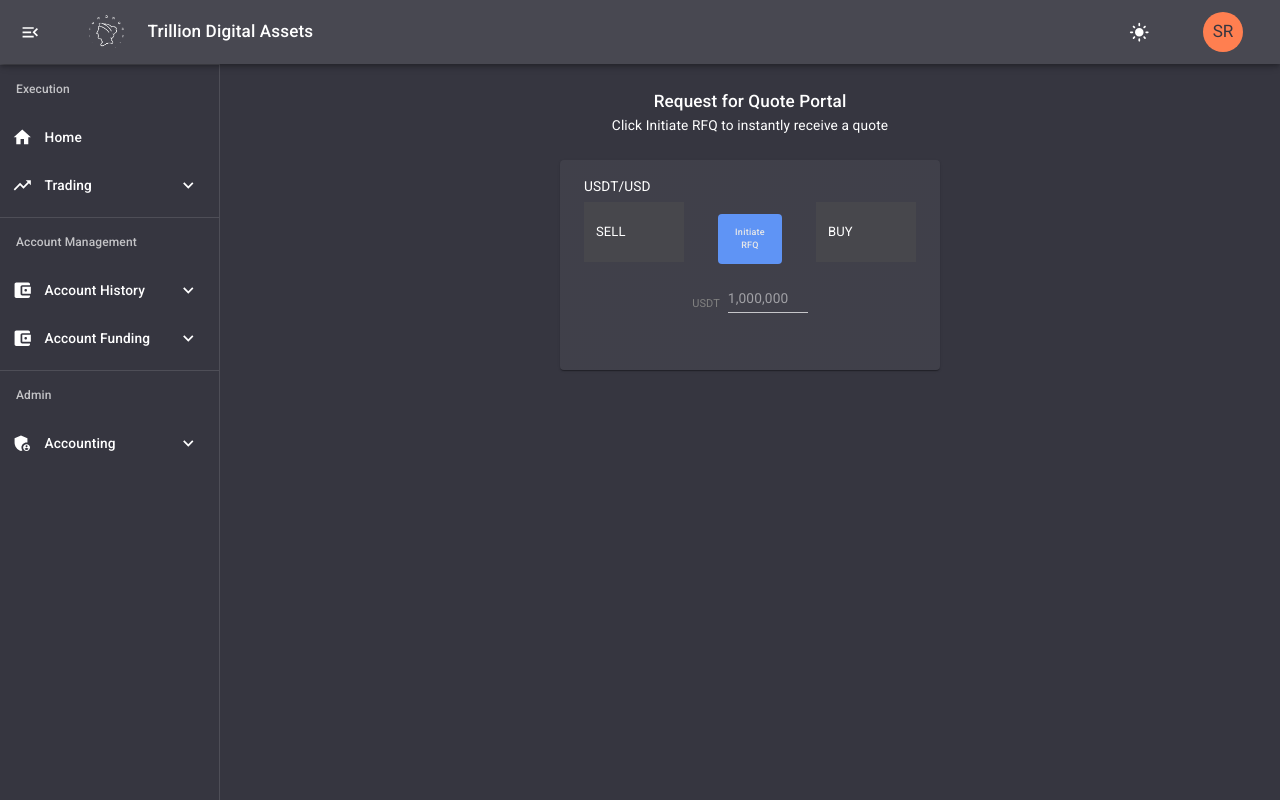
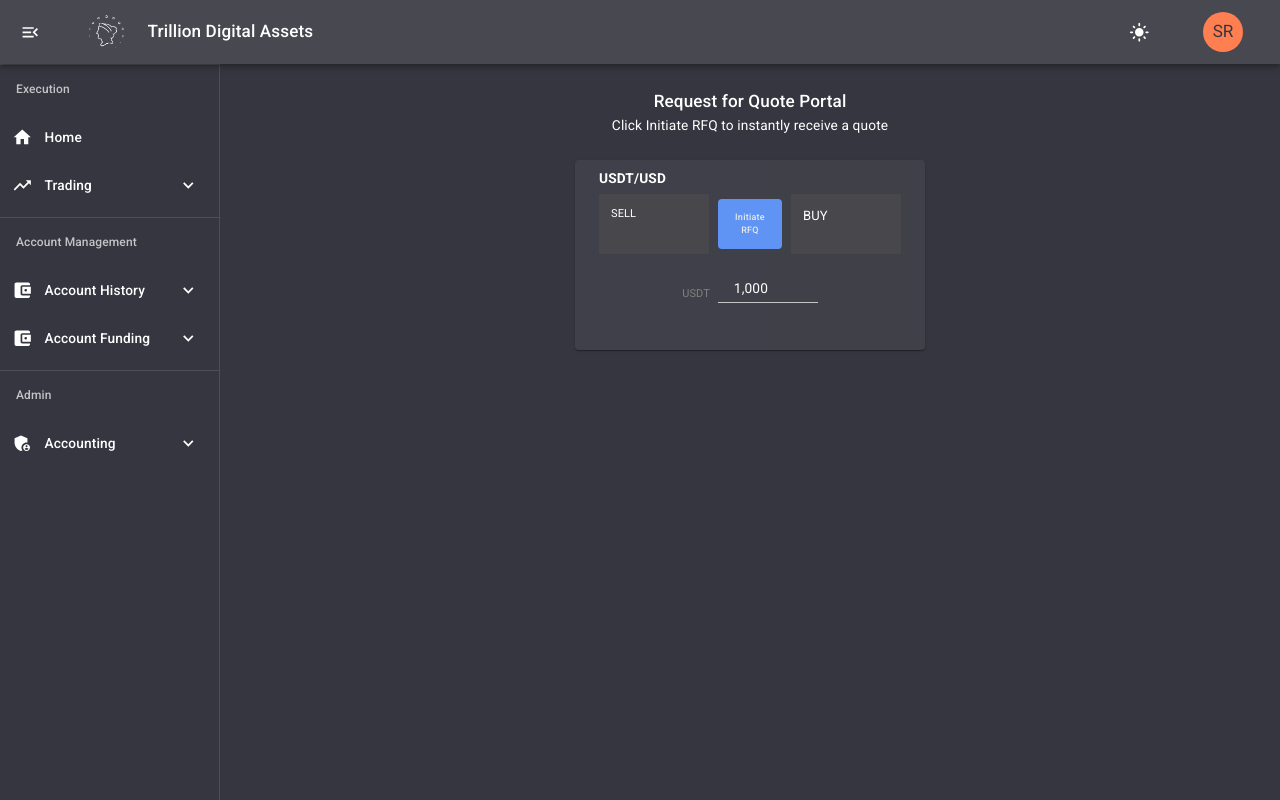
Before and after one commit to mohsinds/TDA_GUIv2, a Next.js app: page /trading/spotrfq in a window 1280 px wide. Built offline with nearby package versions, Linux system fonts and the light colour scheme.

Commit message:
Tile UI done

```diff
--- a/src/components/RFQ Tile/Tile.tsx
+++ b/src/components/RFQ Tile/Tile.tsx
@@ -3,15 +3,12 @@
   Card,
   CardActionArea,
   CardContent,
-  Avatar
 } from "@mui/material";
 import { Typography } from "@mui/material";
 import Button from "@mui/material/Button";
 import Input from "@mui/material/Input";
 import LinearProgress from "@mui/material/LinearProgress";
 import { CustomThemeContext } from "@/themes/CustomThemeContext";
-// import asd from '../../components/Images/commitment.jpg'
-// import "../../components/Images/ec_logo-removebg-preview.png"
 
 
 export default function Tile() {
@@ -19,15 +16,15 @@
   const [inputValue, setInputValue] = React.useState<boolean>(false);
   const [InitiateRq, setInitRq] = React.useState<boolean>(false);
   const [hideRQ, setHideRq] = React.useState<boolean>(false);
-  const [rejet, setRejet] = React.useState<boolean>(false);
   const [buyValue, setBuyValue] = React.useState("0.28376");
   const [sellValue, setSellValue] = React.useState("1.028476");
-  const [iniNum, setInitNumb] = React.useState("");
-  const [progress, setProgress] = React.useState(0);
+  const [iniNum, setInitNumb] = React.useState("1000");
+  const [progress, setProgress] = React.useState(100);
   const [buySell, setBuySell] = React.useState(false);
   const [buySellValue, setBuySellValue] = React.useState("");
+  const [secondCounter, setSecCounter] = React.useState(0)
 
-  const formatNumber = (value:string) => {
+  const formatNumber = (value: string) => {
     // Remove non-numeric characters
     const numericValue = value.replace(/[^0-9]/g, "");
     // Format the number as desired
@@ -38,10 +35,7 @@
     return numericValue;
   };
 
-  const inlargedNum = (value:string, valueOf:string) => {
-    // if (value === "sell") {
-    //   return ""; // Return empty string if sellValue is "sell"
-    // }
+  const inlargedNum = (value: string, valueOf: string) => {
     console.log("value", value, "valueof", valueOf);
     const xxx = value?.split(".")[1];
     const yyy = value?.split(".")[0];
@@ -53,7 +47,8 @@
             fontSize: 15,
             alignItems: "end",
             marginTop: -3,
-            color: valueOf === "BUY" ? "green" : "red",
+            color: secondCounter > 70 ? "white" : valueOf === "BUY" ? "#26BAFC" : "red",
+            "&:hover": { color: "white" }
           }}
         >
           {yyy + "." + xxx?.substr(0, 2)}
@@ -71,29 +66,47 @@
   };
 
   const progBar = () => {
+    const decreaseAmount = 100 / (10); // Decrease amount per second to reach 0 in 10 seconds
+
     const timer = setInterval(() => {
       setProgress((oldProgress) => {
-        if (oldProgress === 100) {
-          return 100;
+        // If progress reaches 0, clear the interval
+        if (oldProgress === 0) {
+
+          clearInterval(timer);
+          setInitRq(false)
+          setHideRq(false)
+          setBuySell(false)
+          setInputValue(false)
+          return 0;
         }
-        const diff = Math.random() * 10;
-        return Math.min(oldProgress + diff, 100);
+        // Decrease the progress by the calculated amount
+        console.log('counter', Math.max(oldProgress - decreaseAmount, 0))
+        setSecCounter(Math.max(oldProgress - decreaseAmount, 0))
+        return (Math.max(oldProgress - decreaseAmount, 0))
+
+
       });
-    }, 500);
+    }, 1000); // Run every second
 
+    // Set the initial progress to 100 when starting the progress bar
+    setProgress(100);
+
+    // Return the cleanup function for the interval
     return () => {
       clearInterval(timer);
     };
   };
 
-  const buySellCard = (val:string, call:string) => {
+
+  const buySellCard = (val: string) => {
+    console.log('sellbuyvalue', buySellValue)
     return (
       <div
         style={{
           display: "flex",
           flexDirection: "column",
           justifyContent: "space-between",
-          // backgroundColor:'yellow',
           height: 130,
         }}
       >
@@ -105,26 +118,60 @@
         >
           USDT/USD
         </Typography>
-        <Typography>
-          You {call} {" USDT " + iniNum} at a rate of {val}
+        <Typography
+          sx={{
+            display: 'flex',
+            flexDirection: 'row',
+            fontWeight: '600',
+          }}
+        >
+          You {" " + buySellValue + " "}
+          <Typography
+            sx={{
+              backgroundColor: 'white',
+              color: buySellValue === "buy" ? "green" : "#F64A69",
+              fontSize: 10,
+              fontWeight: '600',
+              justifyContent: 'center',
+              alignItems: 'center',
+              display: 'flex',
+              width: 60,
+              marginX: 2
+            }}
+          >
+            {" USDT " + iniNum}
+          </Typography>
+          at a rate of
+          <Typography
+            sx={{
+              backgroundColor: 'white',
+              color: buySellValue === "buy" ? "green" : "#F64A69",
+              fontSize: 10,
+              fontWeight: '600',
+              justifyContent: 'center',
+              alignItems: 'center',
+              display: 'flex',
+              width: 40,
+              marginX: 1,
+            }}
+          >
+            {val}
+          </Typography>
+
         </Typography>
         <Button
           sx={{
             color: "white",
             alignSelf: "center",
-            backgroundColor: buySellValue === "sell" ? "green" : "#F64A69",
+            backgroundColor: buySellValue === "buy" ? "green" : "#F64A69",
             borderRadius: 50,
             padding: 1,
             fontSize: 10,
           }}
           onClick={() => {
             setBuySell(false);
-            // setRejet(true);
-            // setInputValue(true);
+            setBuySellValue("")
             inlargedNum("1.23457", "SELL");
-            // iniNum !== "" && setInputValue(true);
-            // setRejet(true);
-            // inlargedNum(sellValue, "SELL");
           }}
         >
           Close
@@ -140,74 +187,85 @@
     setTimeout(() => {
       setInitRq(false);
       setHideRq(true);
-    }, 2000);
+    }, 1000);
   };
+
 
   return buySell ? (
     <Card
       sx={{
         display: "flex",
-        height: 210,
-        width: 380,
+        height: 190,
+        width: 350,
         paddingX: 3,
         paddingY: 2,
         flexDirection: "column",
         backgroundColor: buySell
-          ? buySellValue === "sell"
+          ? buySellValue === "buy"
             ? "green"
             : "#F5264B"
           : "",
       }}
     >
-      <CardContent>{buySellCard(sellValue, "sold")}</CardContent>
+      <CardContent>{buySellCard(sellValue)}</CardContent>
     </Card>
   ) : (
     <Card
       sx={{
         display: "flex",
-        height: 210,
-        width: 380,
+        height: 190,
+        width: 350,
         paddingX: 3,
-        paddingY: 2,
+        paddingY: 1,
         flexDirection: "column",
-        backgroundColor: buySell
-          ? buySellValue === "sell"
-            ? "green"
-            : "#F5264B"
-          : "",
       }}
     >
       <>
-        <Typography>USDT/USD</Typography>
+        <Typography
+          sx={{
+            fontWeight: 'bold'
+          }}
+        >
+          USDT/USD
+        </Typography>
         <div
           style={{
             display: "flex",
             justifyContent: "space-between",
-            // backgroundColor: "blue",
             marginTop: 5.5,
           }}
         >
           <CardActionArea
             sx={{
-              backgroundColor:
-                themes.currentTheme === "dark" ? "#47474c" : "#f2f2f2",
-              width: 100,
+              backgroundColor: hideRQ && secondCounter > 70 ? 'red' : themes.currentTheme === "dark" ? '#47474c' : '#f2f2f2',
+              width: 110,
               height: 60,
               paddingX: 1.5,
+              paddingY: 1.5,
+              display: 'flex',
+              justifyContent: 'flex-start',
+              alignItems: 'flex-start',
+              flexDirection: 'column',
+              "&:hover": { backgroundColor: hideRQ ? "red" : '' }
             }}
             onClick={() => {
-              // setSellValue("sell");
-              iniNum !== '' && setBuySellValue("buy");
-              iniNum !== '' && setBuySell(true);
+              hideRQ && setBuySellValue("sell");
+              hideRQ && setBuySell(true);
             }}
           >
             {InitiateRq ? (
-              <Typography>Requesting</Typography>
+              <Typography
+                sx={{
+                  marginTop: 1,
+                  fontSize: 12,
+                  alignSelf: 'center'
+                }}
+              >Requesting</Typography>
             ) : (
               <>
                 <Typography
                   sx={{
-                    fontSize: 13,
+                    fontSize: 11,
                   }}
                 >
                   SELL
@@ -216,6 +274,7 @@
                   sx={{
                     fontSize: 20,
                     alignSelf: "center",
+                    marginTop: 0.5
                   }}
                 >
                   {inputValue && inlargedNum(sellValue, "SELL")}
@@ -223,15 +282,13 @@
               </>
             )}
           </CardActionArea>
-          {!hideRQ && (
+          {secondCounter < 10 && hideRQ ? (
             <Button
               onClick={() => {
-                iniNum !== "" && cancelRequest();
-                iniNum !== "" && setInputValue(true);
-                iniNum !== "" && setRejet(true);
-                setBuyValue("0.23476");
-                setSellValue("1.23745");
-                progBar();
+                setInitRq(false)
+                setHideRq(false)
+                setBuySell(false)
+                setInputValue(false)
               }}
               sx={{
                 bgcolor: "#5F94F5",
@@ -242,7 +299,39 @@
                 textTransform: "capitalize",
                 placeSelf: "center",
                 lineHeight: 1.5,
-                marginTop: 1.5,
+                // marginTop: 1.5,
+                "&:hover": {
+                  backgroundColor: "#85aff7",
+                  color: "#3c52b2",
+                },
+              }}
+            >
+              {"Requote"}
+            </Button>
+          )
+            :
+            (
+              !hideRQ &&
+              <Button
+                onClick={() => {
+                  InitiateRq ? setInitRq(false)
+                    :
+                    iniNum !== "" && cancelRequest(),
+                    iniNum !== "" && setInputValue(true),
+                    setBuyValue("0.23476"),
+                    setSellValue("1.23745"),
+                    progBar()
+                }}
+                sx={{
+                  bgcolor: "#5F94F5",
+                  height: 50,
+                  width: 40,
+                  color: "#e8e8e8",
+                  fontSize: 9,
+                  textTransform: "capitalize",
+                  placeSelf: "center",
+                  lineHeight: 1.5,
+                  // marginTop: 1.5,
                   "&:hover": {
                     backgroundColor: "#85aff7",
                     color: "#3c52b2",
@@ -251,23 +340,36 @@
               >
                 {InitiateRq ? "Cancel RFQ" : "Initiate RFQ"}
               </Button>
-          )}
+            )
+          }
           <CardActionArea
             sx={{
-              backgroundColor:
-                themes.currentTheme === "dark" ? "#47474c" : "#f2f2f2",
-              width: 100,
+              backgroundColor: hideRQ && secondCounter > 70 ? '#26BAFC' : themes.currentTheme === "dark" ? '#47474c' : '#f2f2f2',
+              width: 110,
               height: 60,
               paddingX: 1.5,
+              paddingY: 1.5,
+              display: 'flex',
+              justifyContent: 'flex-start',
+              alignItems: 'flex-start',
+              flexDirection: 'column',
+              "&:hover": { backgroundColor: hideRQ ? "#26BAFC" : ''}
             }}
             onClick={() => {
-              // setSellValue("sell");
-              iniNum !== '' && setBuySell(true);
-              iniNum !== '' && setBuySellValue("sell");
+              hideRQ && setBuySellValue("buy");
+              hideRQ && setBuySell(true);
             }}
           >
             {InitiateRq ? (
-              <Typography>Requesting</Typography>
+              <Typography
+                sx={{
+                  marginTop: 1,
+                  fontSize: 12,
+                  alignSelf: 'center'
+                }}
+              >
+                Requesting
+              </Typography>
             ) : (
               <>
                 <Typography
@@ -311,47 +413,52 @@
             USDT{" "}
           </Typography>
           <Input
-            sx={{ marginLeft: 1, width: 80 }}
+            sx={{
+              marginLeft: 1,
+              width: 100,
+              paddingLeft:2
+            }}
             value={iniNum && parseInt(iniNum).toLocaleString("en-US")}
             placeholder="1,000,000"
             onChange={(e) => setInitNumb(formatNumber(e.target.value))}
           />
         </div>
-        {rejet && hideRQ && (
+        {hideRQ && (
           <div
             style={{
               display: "flex",
               alignItems: "center",
               justifyContent: "space-evenly",
+              marginTop: 10
             }}
           >
+            <Typography
+              sx={{
+                fontSize: 10,
+                color: 'gray'
+              }}
+            >
+              {secondCounter.toString().substr(0, 1) + " seconds"}
+            </Typography>
             <LinearProgress
-              sx={{ width: 150, marginTop: 2, borderRadius: 50 }}
+              sx={{ width: 150, marginTop: 0, borderRadius: 50 }}
               variant="determinate"
               value={progress}
             />
-            {/* {progress < 100 && ( */}
             <Button
               onClick={() => {
+                setProgress(100);
                 setInputValue(false);
-                  setRejet(false);
-                  setProgress(0);
-                  setInitNumb("");
-                  // setInitRq(false)
                 setHideRq(false);
               }}
               sx={{
                 backgroundColor:
                   themes.currentTheme === "dark" ? "#47474c" : "#f2f2f2",
-                  // height:30,
-                  // width:30,
-                  //   color: "#000",
                 color: themes.currentTheme === "dark" ? "white" : "#000000",
                 fontSize: 8,
                 textTransform: "capitalize",
                 placeSelf: "end",
                 lineHeight: 1.5,
-                  marginTop: 1.5,
                 justifyContent: "center",
                 alignItems: "center",
                 display: "flex",
@@ -363,11 +470,8 @@
             >
               Reject
             </Button>
-            {/* )} */}
           </div>
         )}
-        {/* <Avatar alt="" src="/components/Images/commitment.jpg" /> */}
-        {/* <Avatar alt="" src="vercel.svg" /> */}
       </>
     </Card>
   );
```
Lines whose indentation alone changed are shown as unchanged.
